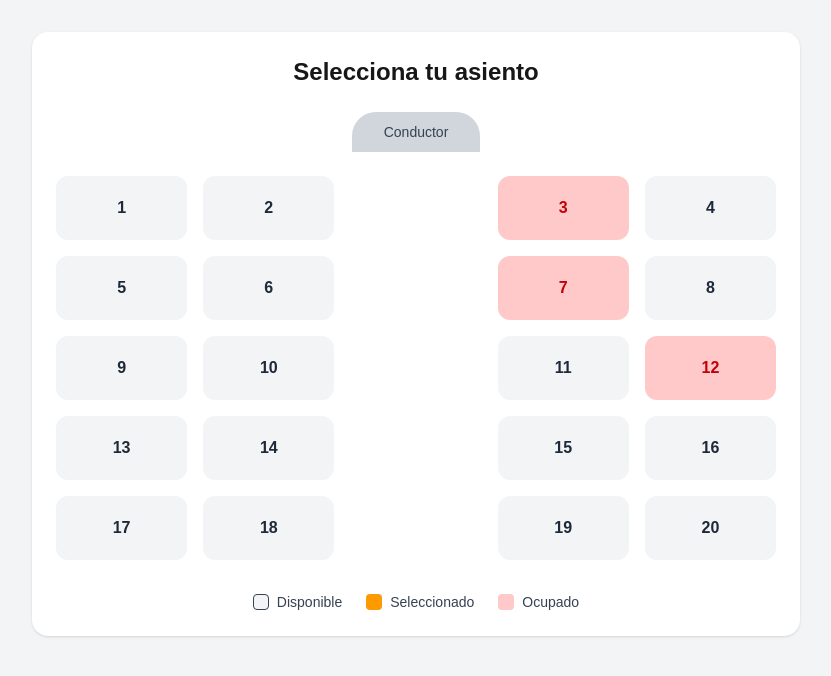
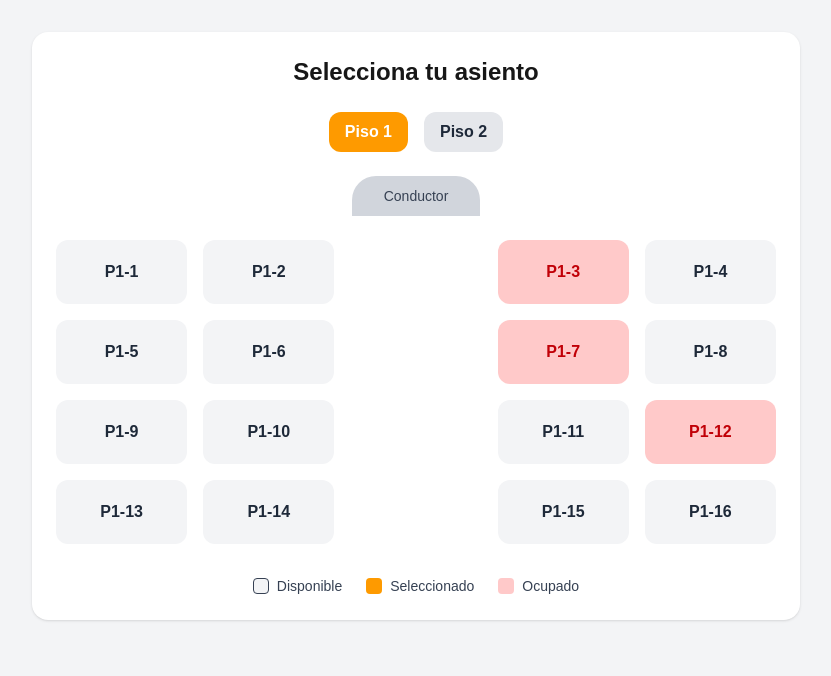
Before and after one commit to RobertM21-web/pasajes-interprovincial, a Next.js app: page /cliente/selector-asientos in a window 1280 px wide. Shown: the top 676 px of the page, without its empty margins (224-1055 px from the left). Built offline with nearby package versions, Linux system fonts and the light colour scheme.

Commit message:
feat(cliente): agregar soporte para buses de dos pisos

```diff
--- a/components/asientos/SelectorAsientos.tsx
+++ b/components/asientos/SelectorAsientos.tsx
@@ -8,21 +8,50 @@ type Seat = {
   occupied: boolean;
 };
 
-const initialSeats: Seat[] = Array.from({ length: 20 }, (_, i) => ({
+const firstFloorSeats: Seat[] = Array.from({ length: 16 }, (_, i) => ({
   id: i + 1,
-  number: `${i + 1}`,
+  number: `P1-${i + 1}`,
   occupied: [3, 7, 12].includes(i + 1),
+}));
+
+const secondFloorSeats: Seat[] = Array.from({ length: 24 }, (_, i) => ({
+  id: i + 101,
+  number: `P2-${i + 1}`,
+  occupied: [104, 110, 118].includes(i + 101),
 }));
 
 export default function SelectorAsientos() {
   const [selectedSeat, setSelectedSeat] = useState<number | null>(null);
-
+  const [floor, setFloor] = useState(1);
+const seats = floor === 1 ? firstFloorSeats : secondFloorSeats;
   return (
     <div className="w-full max-w-3xl mx-auto p-6 bg-white rounded-2xl shadow">
       <h2 className="text-2xl font-bold mb-6 text-center">
         Selecciona tu asiento
         </h2>
+        <div className="flex justify-center gap-4 mb-6">
+          <button
+            onClick={() => setFloor(1)}
+            className={`px-4 py-2 rounded-xl font-semibold transition-all ${
+              floor === 1
+                ? "bg-amber-500 text-white"
+                : "bg-gray-200 text-gray-800 hover:bg-gray-300"
+            }`}
+          >
+            Piso 1
+          </button>
 
+          <button
+            onClick={() => setFloor(2)}
+            className={`px-4 py-2 rounded-xl font-semibold transition-all ${
+              floor === 2
+                ? "bg-amber-500 text-white"
+                : "bg-gray-200 text-gray-800 hover:bg-gray-300"
+            }`}
+          >
+            Piso 2
+          </button>
+        </div>
         <div className="flex justify-center mb-6">
         <div className="w-32 h-10 bg-gray-300 rounded-t-3xl flex items-center justify-center text-sm font-medium text-gray-700">
             Conductor
@@ -30,7 +59,7 @@ export default function SelectorAsientos() {
         </div>
 
       <div className="grid grid-cols-5 gap-4">
-        {initialSeats.map((seat) => {
+        {seats.map((seat) => {
   const isSelected = selectedSeat === seat.id;
 
   if (seat.id % 4 === 3) {
@@ -102,8 +131,8 @@ export default function SelectorAsientos() {
         <div className="mt-6 text-center bg-amber-50 border border-amber-200 rounded-xl p-4">
             <p className="text-lg font-medium text-gray-800">
             Asiento seleccionado:
-            <span className="ml-2 text-amber-600 font-bold">
-                {selectedSeat}
+            <span className="text-amber-600">
+              {seats.find((seat) => seat.id === selectedSeat)?.number}
             </span>
             </p>
 
```
